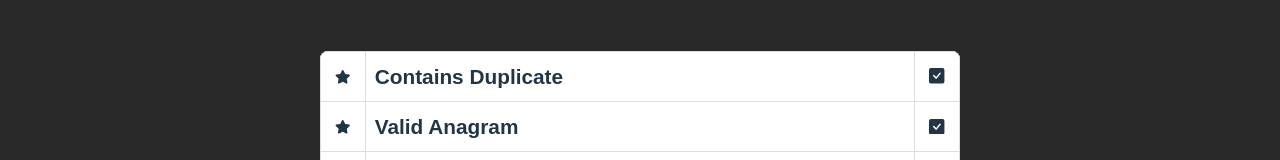
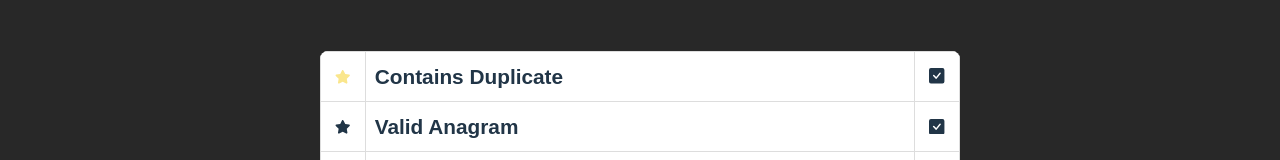
Before and after one commit to hirt-im/lc-guide, a React (Vite) app: page / in a window 1280 px wide. In both pictures the pointer is over the icon 342 px from the left and 329 px from the top of the page. Shown: the part 253-413 px from the top of the page. Built offline with nearby package versions, Linux system fonts and the light colour scheme.

Commit message:
Change icon color and hover color

```diff
--- a/src/components/ProblemTable.css
+++ b/src/components/ProblemTable.css
@@ -114,6 +114,7 @@
 .fav-icon{
   cursor: pointer;
   display: inline-block;
+
   /* vertical-align: middle; */
 }
 
@@ -121,6 +122,11 @@
   cursor: pointer;
 }
 
+.fav-icon:hover{
+  color: rgb(250, 230, 140);
+
+}
+
 .problem-table .fav-column, .problem-table .check-column{
   width: 7%;
 }
--- a/src/components/ProblemTable.jsx
+++ b/src/components/ProblemTable.jsx
@@ -48,7 +48,7 @@
                             // <tr className={props.problemSet[props.category][key].difficulty}>
                             <tr>
                                 <td className='fav-column' style={{ textAlign: 'center', verticalAlign: 'middle' }} >
-                                    <FaStar className='fav-icon' onClick={favoriteProblem} color={(props.problemSet[props.category][key].favorited ? 'rgb(255, 230, 0)' : null)} size='60%'/>
+                                    <FaStar className='fav-icon' onClick={favoriteProblem} color={(props.problemSet[props.category][key].favorited ? 'rgb(255, 212, 23)' : null)} size='60%'/>
                                 </td>
 
                                 <td className={props.problemSet[props.category][key].difficulty + ' ' + 'problem-column'} onClick={selectProblem}>
```
